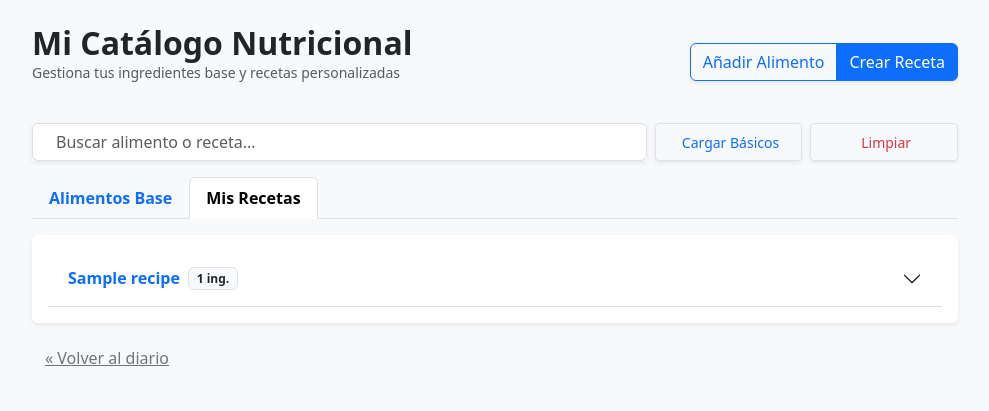
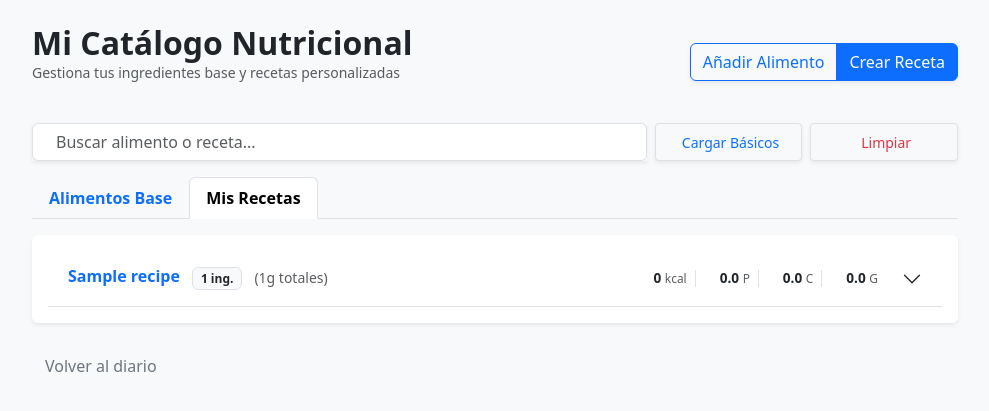
Before and after one commit to danipg9/tarefa5_Daniel_Porto_Gomez, a Flask app: page /mis_alimentos in a window 1280 px wide, after a click on "Mis Recetas". Shown: the part 56-467 px from the top of the page, without its empty margins (145-1134 px from the left). Run offline with Flask 3, Linux system fonts and the light colour scheme; a user stored in the database is signed in; tables that the repository leaves empty hold one stand-in row (values such as "Sample post").

Commit message:
[add]desglose recetas

```diff
--- a/templates/mis_alimentos.html
+++ b/templates/mis_alimentos.html
@@ -46,6 +46,7 @@
         </ul>
 
         <div class="tab-content card shadow-sm border-0 p-3" id="catalogoTabsContent">
+
             <div class="tab-pane fade show active" id="alimentos" role="tabpanel">
                 <table class="table table-hover align-middle" id="tableAlimentos">
                     <thead class="table-light">
@@ -79,26 +80,80 @@
             <div class="tab-pane fade" id="recetas" role="tabpanel">
                 <div class="accordion accordion-flush" id="accordionRecetas">
                     {% for r in recetas %}
+
+                    {# Pre-cálculo de totales para mostrar en la cabecera cerrada #}
+                    {% set t = {'k': 0, 'p': 0, 'c': 0, 'f': 0, 'g': 0} %}
+                    {% for ing in r.ingredients %}
+                        {% set ratio = ing.grams / 100 %}
+                        {% if t.update({
+                            'k': t.k + (ing.food.kcal_100g * ratio),
+                            'p': t.p + (ing.food.prot_100g * ratio),
+                            'c': t.c + (ing.food.carb_100g * ratio),
+                            'f': t.f + (ing.food.fat_100g * ratio),
+                            'g': t.g + ing.grams
+                        }) %} {% endif %}
+                    {% endfor %}
+
                     <div class="accordion-item border-bottom recipe-item">
                         <h2 class="accordion-header">
                             <button class="accordion-button collapsed" type="button" data-bs-toggle="collapse" data-bs-target="#collapse{{ r.id }}">
-                                <span class="fw-bold text-primary recipe-name">{{ r.name }}</span>
-                                <span class="badge bg-light text-dark border ms-2">{{ r.ingredients|length }} ing.</span>
+                                <div class="d-flex flex-wrap align-items-center w-100 justify-content-between pe-3">
+                                    <div class="me-auto">
+                                        <span class="fw-bold text-primary recipe-name">{{ r.name }}</span>
+                                        <span class="badge bg-light text-dark border ms-2">{{ r.ingredients|length }} ing.</span>
+                                        <small class="text-muted ms-2">({{ "%.0f"|format(t.g) }}g totales)</small>
+                                    </div>
+
+                                    <div class="d-flex gap-3 text-center mt-2 mt-md-0" style="font-size: 0.85rem;">
+                                        <div class="px-2 border-end"><b class="text-dark">{{ "%.0f"|format(t.k) }}</b> <span class="text-muted small">kcal</span></div>
+                                        <div class="px-2 border-end"><b class="text-dark">{{ "%.1f"|format(t.p) }}</b> <span class="text-muted small">P</span></div>
+                                        <div class="px-2 border-end"><b class="text-dark">{{ "%.1f"|format(t.c) }}</b> <span class="text-muted small">C</span></div>
+                                        <div class="px-2"><b class="text-dark">{{ "%.1f"|format(t.f) }}</b> <span class="text-muted small">G</span></div>
+                                    </div>
+                                </div>
                             </button>
                         </h2>
+
                         <div id="collapse{{ r.id }}" class="accordion-collapse collapse" data-bs-parent="#accordionRecetas">
-                            <div class="accordion-body bg-light">
-                                <ul class="list-group list-group-flush shadow-sm rounded">
-                                    {% for ing in r.ingredients %}
-                                    <li class="list-group-item d-flex justify-content-between align-items-center">
-                                        {{ ing.food.name }}
-                                        <span class="badge bg-secondary rounded-pill">{{ "%.2f"|format(ing.grams) }} g</span>
-                                    </li>
-                                    {% endfor %}
-                                </ul>
-                                <div class="mt-3 d-flex gap-2 justify-content-end">
-                                    <a href="{{ url_for('edit_recipe', recipe_id=r.id) }}" class="btn btn-sm btn-outline-primary">Modificar</a>
-                                    <a href="{{ url_for('delete_recipe', recipe_id=r.id) }}" class="btn btn-sm btn-outline-danger" onclick="return confirm('¿Borrar?')">Eliminar</a>
+                            <div class="accordion-body bg-white p-0">
+                                <div class="table-responsive">
+                                    <table class="table table-sm table-borderless mb-0 align-middle">
+                                        <thead class="table-light small text-muted text-uppercase text-center border-bottom">
+                                            <tr>
+                                                <th class="text-start ps-4">Ingrediente</th>
+                                                <th>Cantidad</th>
+                                                <th>Kcal</th>
+                                                <th>P</th>
+                                                <th>C</th>
+                                                <th>G</th>
+                                            </tr>
+                                        </thead>
+                                        <tbody>
+                                            {% for ing in r.ingredients %}
+                                                {% set ratio = ing.grams / 100 %}
+                                                <tr class="small border-bottom text-center">
+                                                    <td class="text-start ps-4">{{ ing.food.name }}</td>
+                                                    <td class="fw-bold text-secondary">{{ "%.0f"|format(ing.grams) }}g</td>
+                                                    <td>{{ "%.1f"|format(ing.food.kcal_100g * ratio) }}</td>
+                                                    <td>{{ "%.1f"|format(ing.food.prot_100g * ratio) }}g</td>
+                                                    <td>{{ "%.1f"|format(ing.food.carb_100g * ratio) }}g</td>
+                                                    <td>{{ "%.1f"|format(ing.food.fat_100g * ratio) }}g</td>
+                                                </tr>
+                                            {% endfor %}
+                                            <tr class="table-light fw-bold text-center">
+                                                <td class="text-start ps-4">VALORES TOTALES</td>
+                                                <td>{{ "%.0f"|format(t.g) }}g</td>
+                                                <td>{{ "%.0f"|format(t.k) }}</td>
+                                                <td>{{ "%.1f"|format(t.p) }}g</td>
+                                                <td>{{ "%.1f"|format(t.c) }}g</td>
+                                                <td>{{ "%.1f"|format(t.f) }}g</td>
+                                            </tr>
+                                        </tbody>
+                                    </table>
+                                </div>
+                                <div class="p-3 d-flex gap-2 justify-content-end bg-light border-top">
+                                    <a href="{{ url_for('edit_recipe', recipe_id=r.id) }}" class="btn btn-sm btn-outline-primary shadow-sm">Modificar</a>
+                                    <a href="{{ url_for('delete_recipe', recipe_id=r.id) }}" class="btn btn-sm btn-outline-danger shadow-sm" onclick="return confirm('¿Borrar?')">Eliminar</a>
                                 </div>
                             </div>
                         </div>
@@ -108,8 +163,10 @@
             </div>
         </div>
 
-        <div class="mt-3">
-            <a href="/" class="btn btn-link text-secondary">&laquo; Volver al diario</a>
+        <div class="mt-4">
+            <a href="/" class="btn btn-link text-secondary text-decoration-none">
+                <i class="bi bi-arrow-left"></i> Volver al diario
+            </a>
         </div>
     </div>
 </div>
@@ -117,21 +174,18 @@
 <script>
 /**
  * Lógica de filtrado en tiempo real.
- * Escucha el teclado y oculta las filas o acordeones que no coincidan con la búsqueda.
  */
 document.getElementById('searchInput').addEventListener('keyup', function() {
     let filter = this.value.toLowerCase();
 
-    // Filtro para la pestaña de alimentos base
-    let foods = document.querySelectorAll('.food-item');
-    foods.forEach(food => {
+    // Filtro para alimentos
+    document.querySelectorAll('.food-item').forEach(food => {
         let name = food.querySelector('.food-name').textContent.toLowerCase();
         food.style.display = name.includes(filter) ? '' : 'none';
     });
 
-    // Filtro para la pestaña de recetas personalizadas
-    let recipes = document.querySelectorAll('.recipe-item');
-    recipes.forEach(recipe => {
+    // Filtro para recetas
+    document.querySelectorAll('.recipe-item').forEach(recipe => {
         let name = recipe.querySelector('.recipe-name').textContent.toLowerCase();
         recipe.style.display = name.includes(filter) ? '' : 'none';
     });
```
